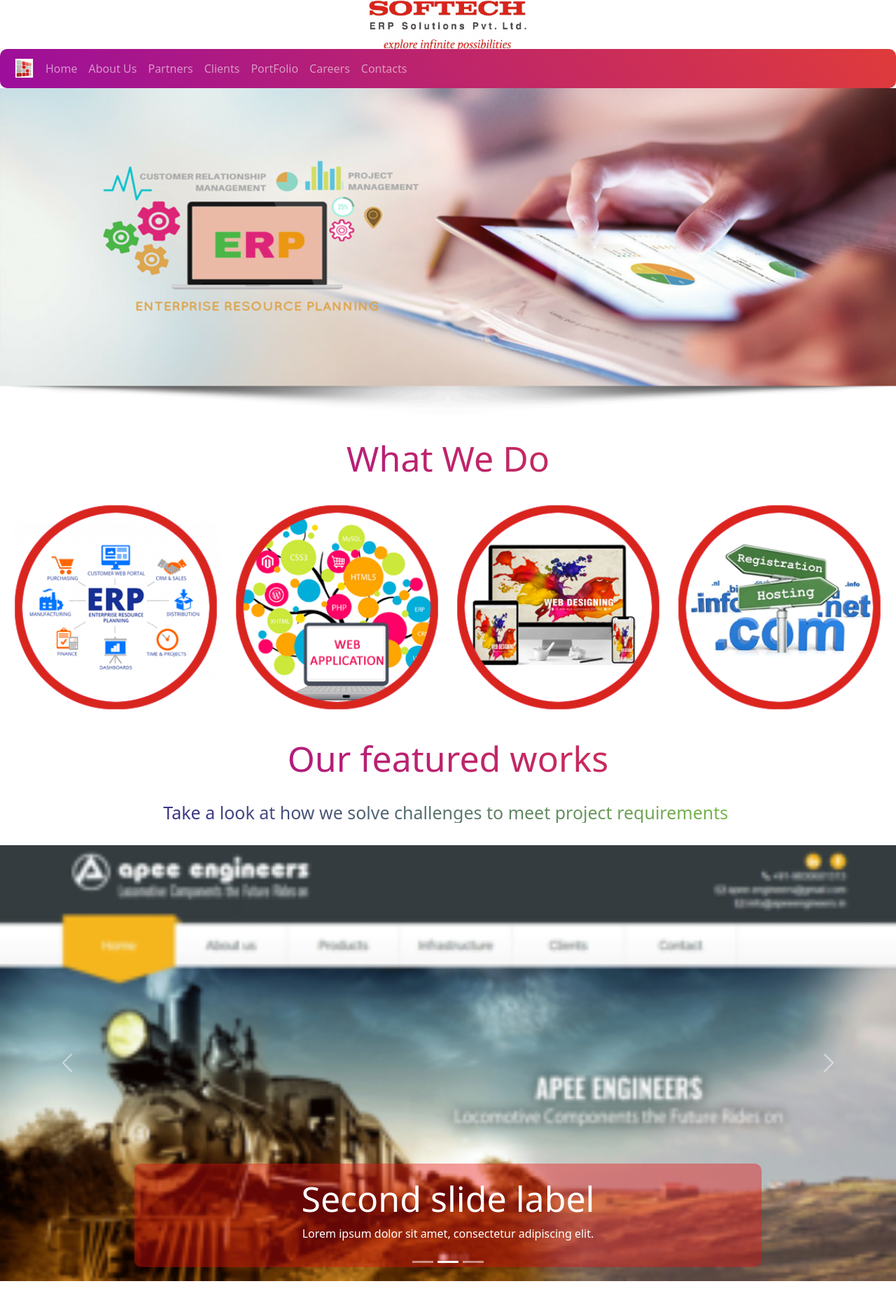
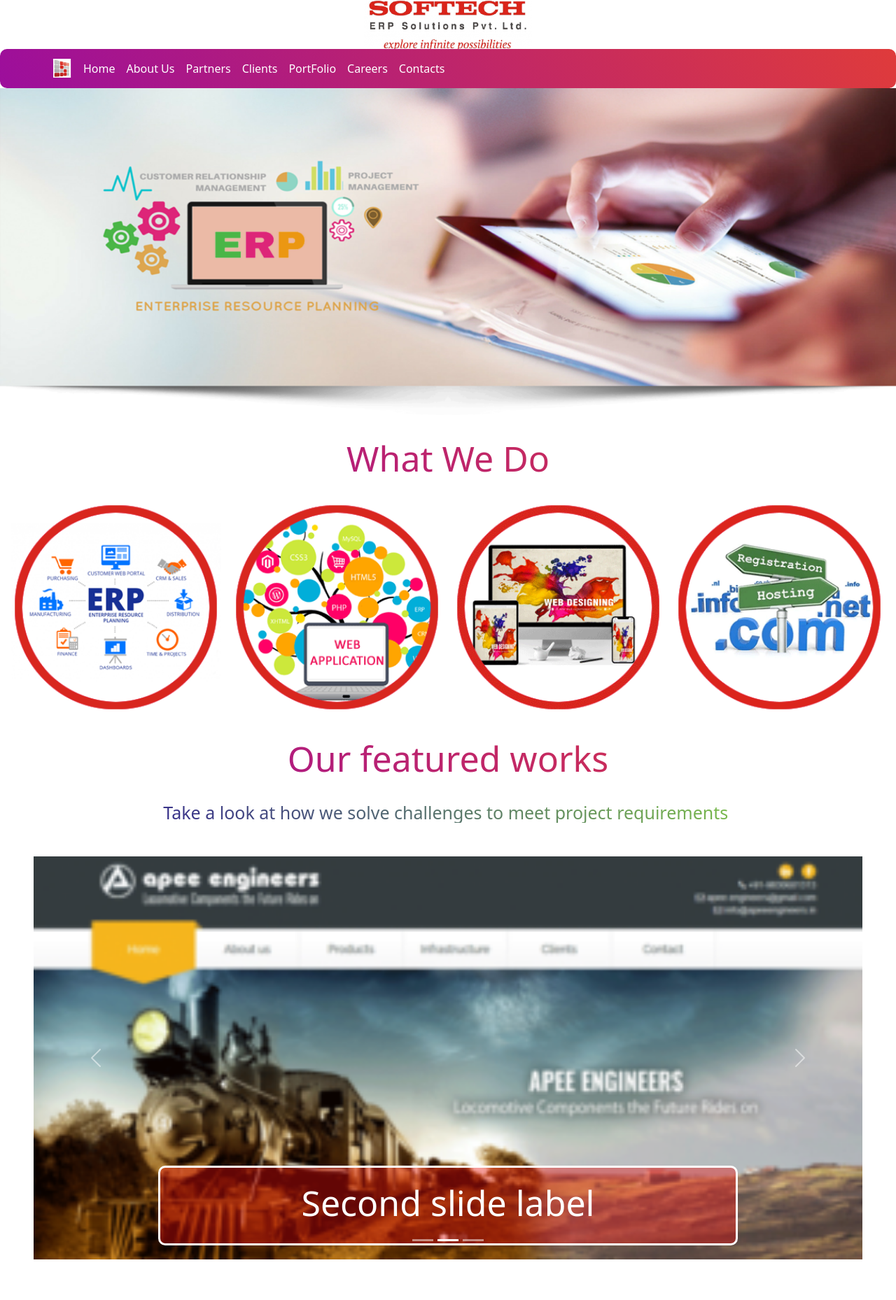
Before and after one commit to Sonai072393/DemoSoftech, a React (Create React App) app: page / in a window 1280 px wide. Shown: the top 1858 px of the page at 70% size. Built offline with nearby package versions, Linux system fonts and the light colour scheme.

Commit message:
new changes

```diff
--- a/package.json
+++ b/package.json
@@ -12,6 +12,7 @@
     "react": "^17.0.2",
     "react-bootstrap": "^2.1.1",
     "react-dom": "^17.0.2",
+    "react-router-dom": "^6.2.1",
     "react-scripts": "5.0.0",
     "web-vitals": "^2.1.4"
   },
--- a/src/App.js
+++ b/src/App.js
@@ -7,6 +7,8 @@
 import CustomerSay from "./Components/Pages/CustomerSay/CustomerSay";
 import Start from "./Components/Pages/StartProject/Start";
 import Footer from "./Components/Pages/Footer/Footer";
+
+
 
 function App() {
   return (
@@ -18,6 +20,7 @@
         <NavBar />
       </header>
       <body>
+
         <Banner />
         <WhatWeDo />
         <Work />
--- a/src/Components/Pages/NavBar/Navigation.js
+++ b/src/Components/Pages/NavBar/Navigation.js
@@ -1,11 +1,19 @@
-// import React, { useState, useEffect } from "react";
+import React from "react";
+
+import { BrowserRouter as Routes, Link } from "react-router-dom";
+
+//css
 import style from "../NavBar/navbar.module.css";
+
+//bootstrap
 import { Nav, Navbar, Container } from "react-bootstrap";
 
+//image
 import logo from "../../UI/Img/softechsolutions_logo.png";
 
 const NavBar = () => {
   return (
+    <Routes>
       <Navbar
         collapseOnSelect
         expand="lg"
@@ -14,7 +22,7 @@
         className={style.nav}
       >
         <Container>
-      <img src={logo} className={style.brand_logo} alt="logo"/>
+          <img src={logo} className={style.brand_logo} alt="logo" />
           {/* <Navbar.Brand href="#home" className={style.brand}>
 
           Softech ERP
@@ -22,21 +30,47 @@
           <Navbar.Toggle aria-controls="responsive-navbar-nav" />
           <Navbar.Collapse id="responsive-navbar-nav" bg="dark" variant="dark">
             <Nav className={style.nav_link}>
-
               <Nav.Link href="#features" className={style.nav_link_text}>
+                <Link to="/Home" className={style.link}>
+                  {" "}
                   Home
+                </Link>
               </Nav.Link>
-            <Nav.Link className={style.nav_link_text}>About Us</Nav.Link>
-            <Nav.Link className={style.nav_link_text}>Partners</Nav.Link>
-            <Nav.Link className={style.nav_link_text}>Clients</Nav.Link>
-            <Nav.Link className={style.nav_link_text}>PortFolio</Nav.Link>
-            <Nav.Link className={style.nav_link_text}>Careers</Nav.Link>
-            <Nav.Link className={style.nav_link_text}>Contacts</Nav.Link>
-
+              <Nav.Link className={style.nav_link_text}>
+                <Link to="/About" className={style.link}>
+                  About Us
+                </Link>
+              </Nav.Link>
+              <Nav.Link className={style.nav_link_text}>
+                <Link to="/About" className={style.link}>
+                  Partners
+                </Link>
+              </Nav.Link>
+              <Nav.Link className={style.nav_link_text}>
+                <Link to="/About" className={style.link}>
+                  Clients
+                </Link>
+              </Nav.Link>
+              <Nav.Link className={style.nav_link_text}>
+                <Link to="/About" className={style.link}>
+                  PortFolio
+                </Link>
+              </Nav.Link>
+              <Nav.Link className={style.nav_link_text}>
+                <Link to="/About" className={style.link}>
+                  Careers
+                </Link>
+              </Nav.Link>
+              <Nav.Link className={style.nav_link_text}>
+                <Link to="/About" className={style.link}>
+                  Contacts
+                </Link>
+              </Nav.Link>
             </Nav>
           </Navbar.Collapse>
         </Container>
       </Navbar>
+    </Routes>
   );
 };
 
--- a/src/Components/Pages/NavBar/navbar.module.css
+++ b/src/Components/Pages/NavBar/navbar.module.css
@@ -13,9 +13,18 @@
 }
 .brand_logo{
     width:25px;
-    margin-left: -60px;
+    margin-left: -6px;
     margin-right: 10px;
     animation: spin 2s infinite;
+}
+
+.link{
+  text-decoration: none;
+  color: white;
+
+}
+.link:hover{
+  color: orange;
 }
 @keyframes spin {
     0% {
--- a/src/Components/Pages/Works/Work.js
+++ b/src/Components/Pages/Works/Work.js
@@ -17,7 +17,7 @@
         <h1>Our featured works</h1>
         <h3>Take a look at how we solve challenges to meet project requirements ​</h3>
     </div>
-    <Carousel>
+    <Carousel bsPrefix="carousel">
   <Carousel.Item bsPrefix="carousel-item">
     <img
       className="d-block w-100"
@@ -26,7 +26,6 @@
     />
     <Carousel.Caption bsPrefix="carousel-caption">
       <h3>First slide label</h3>
-      <p>Nulla vitae elit libero, a pharetra augue mollis interdum.</p>
     </Carousel.Caption>
   </Carousel.Item>
   <Carousel.Item>
@@ -38,7 +37,6 @@
 
     <Carousel.Caption bsPrefix="carousel-caption">
       <h3>Second slide label</h3>
-      <p>Lorem ipsum dolor sit amet, consectetur adipiscing elit.</p>
     </Carousel.Caption>
   </Carousel.Item>
   <Carousel.Item>
@@ -50,7 +48,6 @@
 
     <Carousel.Caption bsPrefix="carousel-caption">
       <h3>Third slide label</h3>
-      <p>Praesent commodo cursus magna, vel scelerisque nisl consectetur.</p>
     </Carousel.Caption>
   </Carousel.Item>
 </Carousel>
--- a/src/Components/Pages/Works/work.css
+++ b/src/Components/Pages/Works/work.css
@@ -24,8 +24,12 @@
 h3 {
   text-align: center;
 }
-
+.carousel{
+  margin: 3rem;
+  /* padding: 3rem; */
+}
 .carousel-caption {
+  border: solid;
   background-color: rgb(233, 14, 14, 0.4);
   border-radius: 10px;
 
@@ -33,5 +37,20 @@
 
 .carousel-caption h3{
     font-size: 50px;
-    color: rgb(255, 255, 255)
+    color: rgb(255, 255, 255);
+    /* padding-top:0rem; */
 }
+
+@media only screen and (max-width:1100px) {
+  .carousel-caption {
+    width: 30%;
+    margin-left: 8rem;
+    margin-bottom: 1rem;
+
+  }
+  .carousel-caption h3{
+    font-size: 13.5px;
+    color: rgb(255, 255, 255);
+
+}
+}
```
Also changed, not shown: 13 other files (tests, documents, lock files or other folders). Lines whose indentation alone changed are shown as unchanged.
